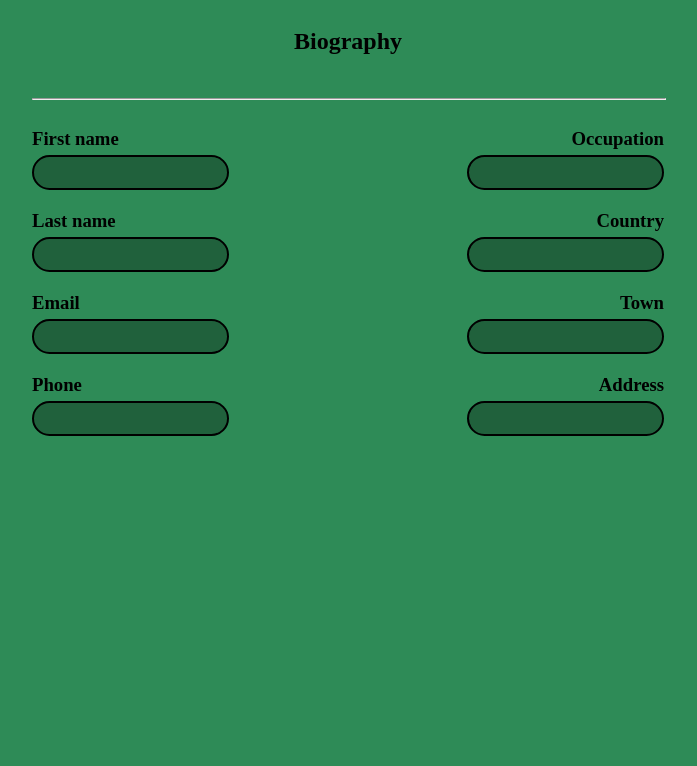
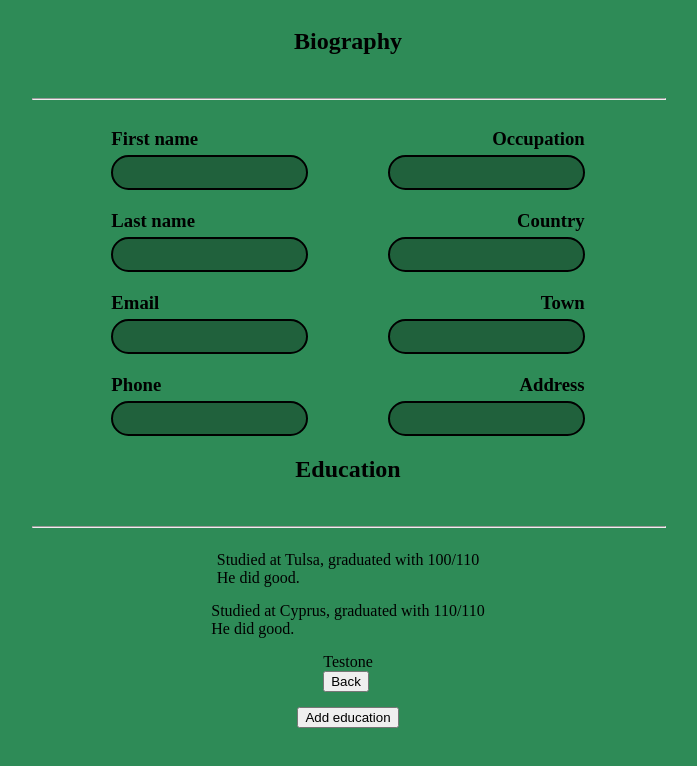
Before and after one commit to Osserc/cv-maker, a React (Create React App) app: page / in a window 1280 px wide. Shown: the top 766 px of the page, without its empty margins (292-989 px from the left). Built offline with nearby package versions, Linux system fonts and the light colour scheme.

Commit message:
Add draft of Education section component

```diff
--- a/src/App.js
+++ b/src/App.js
@@ -1,12 +1,18 @@
 import React from 'react';
 import './stylesheets/styles.css';
 import { Biography } from './components/Biography'
+import { Education } from './components/Education'
 
 class App extends React.Component {
   render() {
     return (
-      <div className="flex flex-c justify-center align-center wide">
-        <Biography />
+      <div>
+        <div className="flex flex-c justify-center align-center wide">
+          <Biography />
+        </div>
+        <div className="flex flex-c justify-center align-center wide">
+          <Education />
+        </div>
       </div>
     )
   }
--- a/src/components/Biography.js
+++ b/src/components/Biography.js
@@ -1,8 +1,8 @@
 import { Component } from "react";
 
 class Biography extends Component {
-    constructor(props) {
-        super(props)
+    constructor() {
+        super()
 
         this.state = {
             firstName: '',
@@ -31,7 +31,7 @@ class Biography extends Component {
 
                 <hr className="wide"></hr>
 
-                <div className="flex justify-between wide">
+                <div className="flex justify-evenly wide">
                     <div className="flex flex-c">
                         <label htmlFor="firstName"><h3>First name</h3></label>
                         <input type="text" id="firstName" name="firstName" defaultValue={this.state.firstName} onChange={this.changeBioState}></input>
@@ -41,7 +41,7 @@ class Biography extends Component {
                         <input type="text" id="occupation" className="text-right" name="occupation" defaultValue={this.state.occupation} onChange={this.changeBioState}></input>
                     </div>
                 </div>
-                <div className="flex justify-between wide">
+                <div className="flex justify-evenly wide">
                     <div className="flex flex-c">
                         <label htmlFor="lastName"><h3>Last name</h3></label>
                         <input type="text" id="lastName" className="text-right" name="lastName" defaultValue={this.state.lastName} onChange={this.changeBioState}></input>
@@ -51,7 +51,7 @@ class Biography extends Component {
                         <input type="text" id="country" name="country" defaultValue={this.state.country} onChange={this.changeBioState}></input>
                     </div>
                 </div>
-                <div className="flex justify-between wide">
+                <div className="flex justify-evenly wide">
                     <div className="flex flex-c">
                         <label htmlFor="email"><h3>Email</h3></label>
                         <input type="email" id="email" name="email" defaultValue={this.state.emaile} onChange={this.changeBioState}></input>
@@ -61,7 +61,7 @@ class Biography extends Component {
                         <input type="text" id="town" className="text-right" name="town" defaultValue={this.state.town} onChange={this.changeBioState}></input>
                     </div>
                 </div>
-                <div className="flex justify-between wide">
+                <div className="flex justify-evenly wide">
                     <div className="flex flex-c">
                         <label htmlFor="phone"><h3>Phone</h3></label>
                         <input type="tel" id="phone" className="text-right" name="phone" defaultValue={this.state.phone} onChange={this.changeBioState}></input>
--- /dev/null
+++ b/src/components/Education.js
@@ -0,0 +1,62 @@
+import { Component } from "react"
+
+class Education extends Component {
+    constructor() {
+        super()
+
+        this.state = {
+            editing: false,
+            education: [{
+                id: 0,
+                university: 'Tulsa',
+                marks: '100/110'
+            },
+            {
+                id: 1,
+                university: 'Cyprus',
+                marks: '110/110'
+            }]
+        }
+
+        this.switchEditingState = this.switchEditingState.bind(this)
+        this.renderEdit = this.renderEdit(this)
+    }
+
+    switchEditingState() {
+        this.setState(prevState => ({
+            editing: !prevState.editing
+        }))
+    }
+
+    renderEdit() {
+        return (
+            <div>Testone<br></br>
+                <button onClick={this.switchEditingState}>Back</button>
+            </div>
+        )
+    }
+
+    render() {
+        return (
+            <section id="Education" className="flex flex-c justify-center align-center">
+                <h1>Education</h1>
+
+                <hr className="wide"></hr>
+
+                {this.state.education.map((title) => {
+                    return <div key={title.id}>Studied at {title.university}, graduated with {title.marks}
+                            <br></br>
+                            He did good.</div>
+                })}
+
+                {this.renderEdit}
+
+                {this.state.editing === false ?
+                    <button onClick={this.switchEditingState}>Add education</button>
+                    : <button onClick={this.switchEditingState}>Add s</button>}
+            </section>
+        )
+    }
+}
+
+export { Education }
--- a/src/stylesheets/styles.css
+++ b/src/stylesheets/styles.css
@@ -11,12 +11,20 @@
     flex-direction: column;
 }
 
+.justify-around {
+    justify-content: space-around;
+}
+
 .justify-between {
     justify-content: space-between;
 }
 
 .justify-center {
     justify-content: center;
+}
+
+.justify-evenly {
+    justify-content: space-evenly;
 }
 
 .align-center {
@@ -33,7 +41,7 @@ body {
     background-color: seagreen;
 }
 
-#biography {
+section {
     width: 50%;
     gap: 15px;
 }
```
